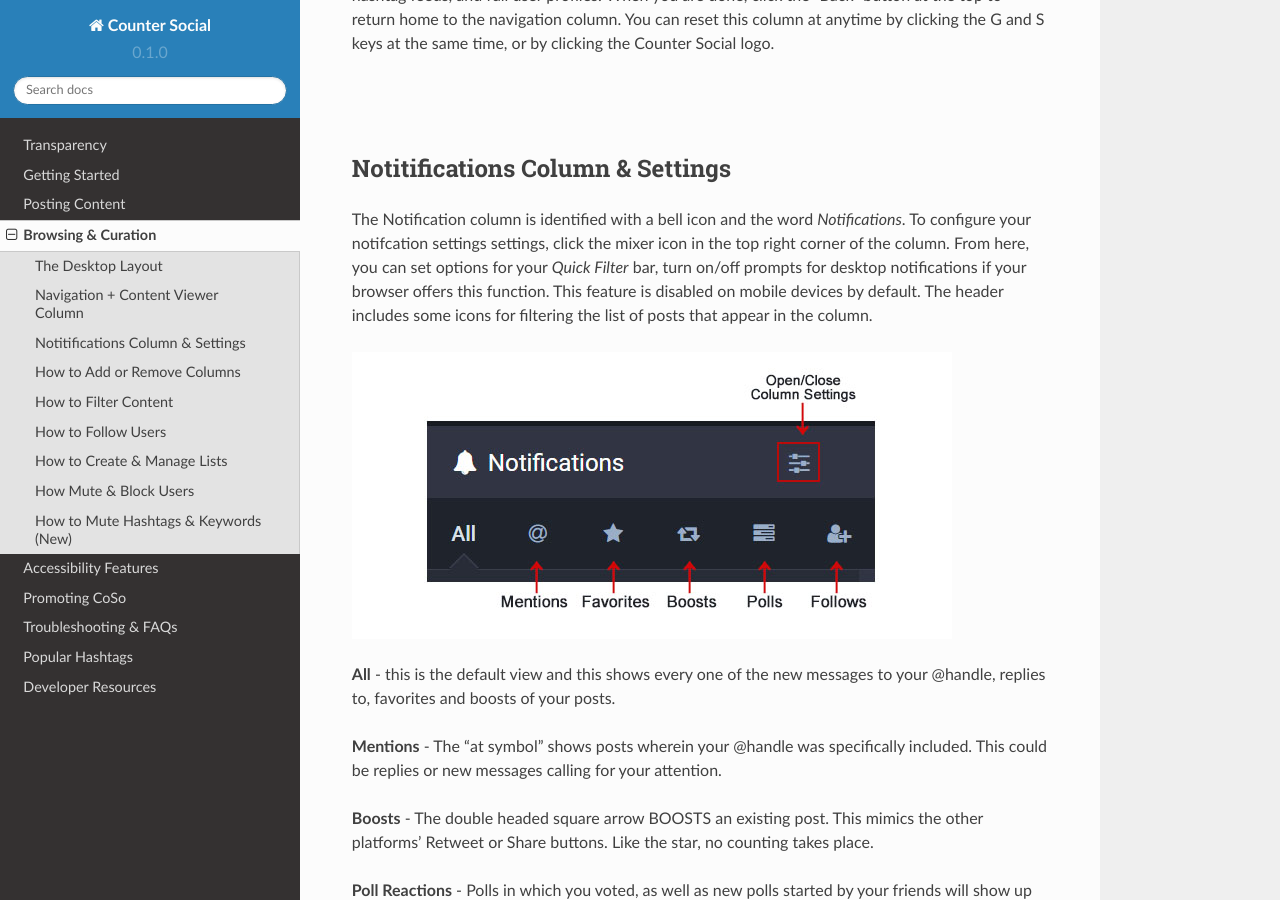
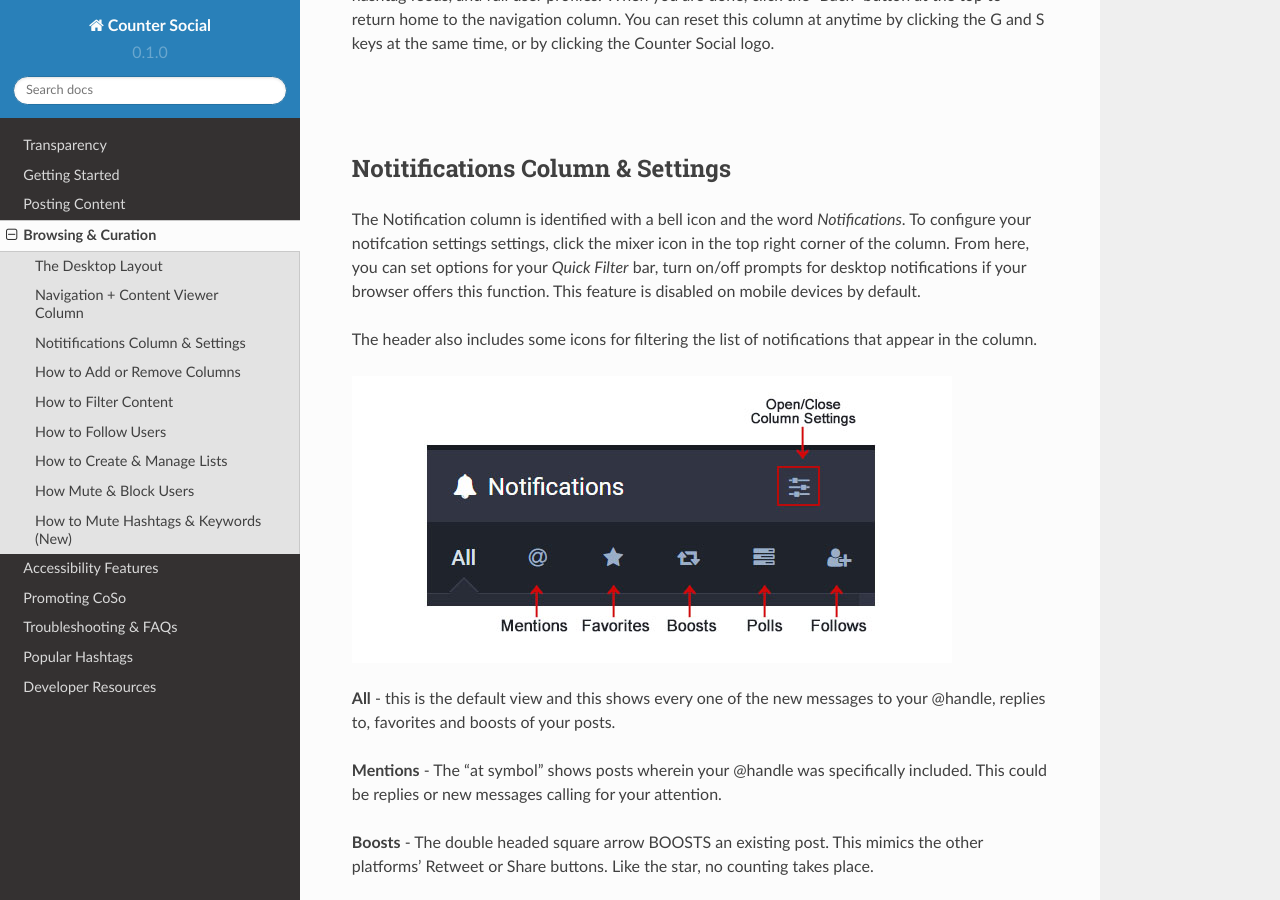
Before and after one commit to itskel/userguide, a Sphinx documentation site: the page built from docs/source/browsing-and-curation.rst, in a window 1280 px wide and 900 px high, scrolled down 1316 px. Built offline with Sphinx 7.4.7 and the Read the Docs theme 2.0.0, drawn with Linux system fonts in a browser that asks for light colours; pages that are not in the unit, such as notebooks, are missing from menus.

Commit message:
Update browsing-and-curation.rst

```diff
--- a/docs/source/browsing-and-curation.rst
+++ b/docs/source/browsing-and-curation.rst
@@ -26,7 +26,9 @@
 Notitifications Column & Settings
 ------------
 
-The Notification column is identified with a bell icon and the word *Notifications*. To configure your notifcation settings settings, click the mixer icon in the top right corner of the column. From here, you can set options for your *Quick Filter* bar, turn on/off prompts for desktop notifications if your browser offers this function. This feature is disabled on mobile devices by default. The header includes some icons for filtering the list of posts that appear in the column.
+The Notification column is identified with a bell icon and the word *Notifications*. To configure your notifcation settings settings, click the mixer icon in the top right corner of the column. From here, you can set options for your *Quick Filter* bar, turn on/off prompts for desktop notifications if your browser offers this function. This feature is disabled on mobile devices by default.
+
+The header also includes some icons for filtering the list of notifications that appear in the column.
 
 .. image:: img_noticolumn.jpg
 
```
